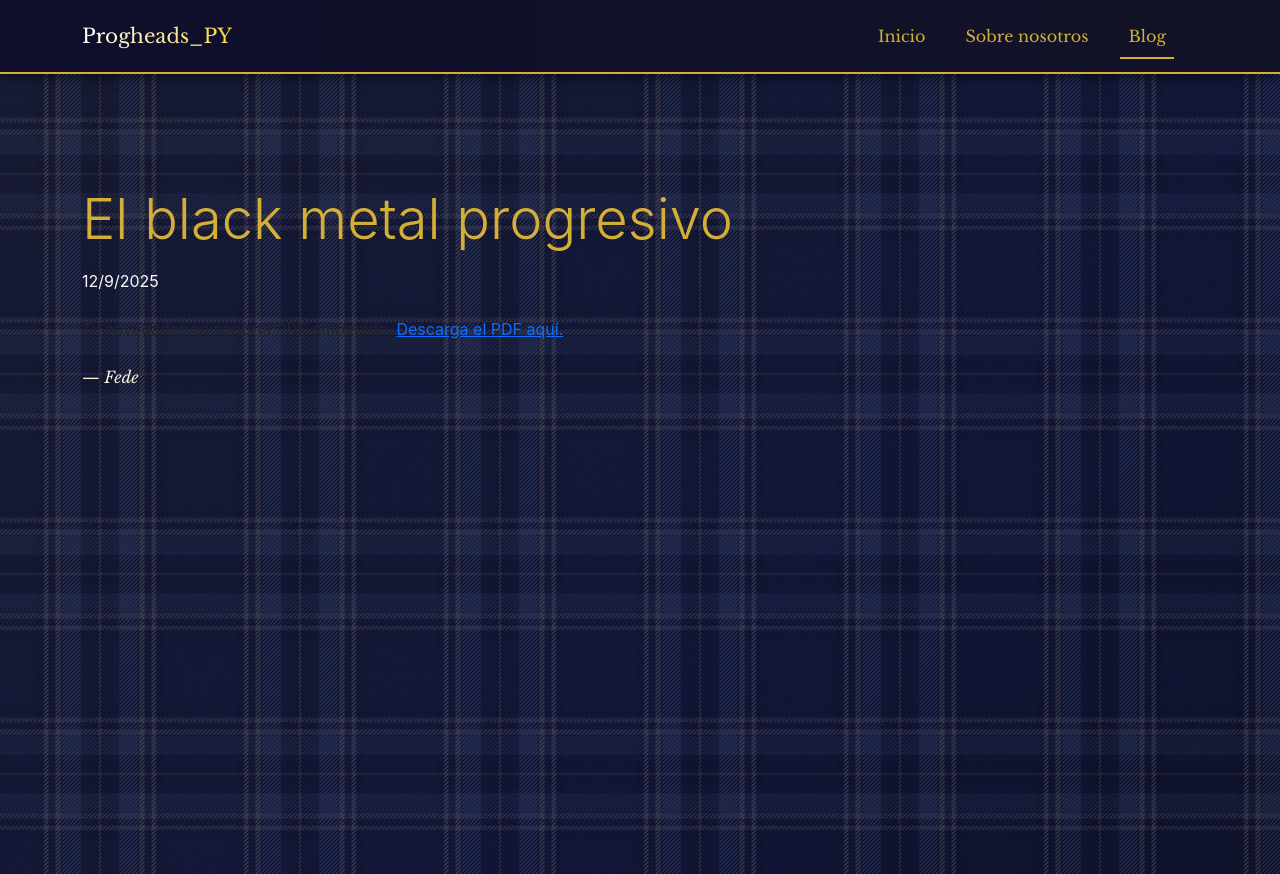
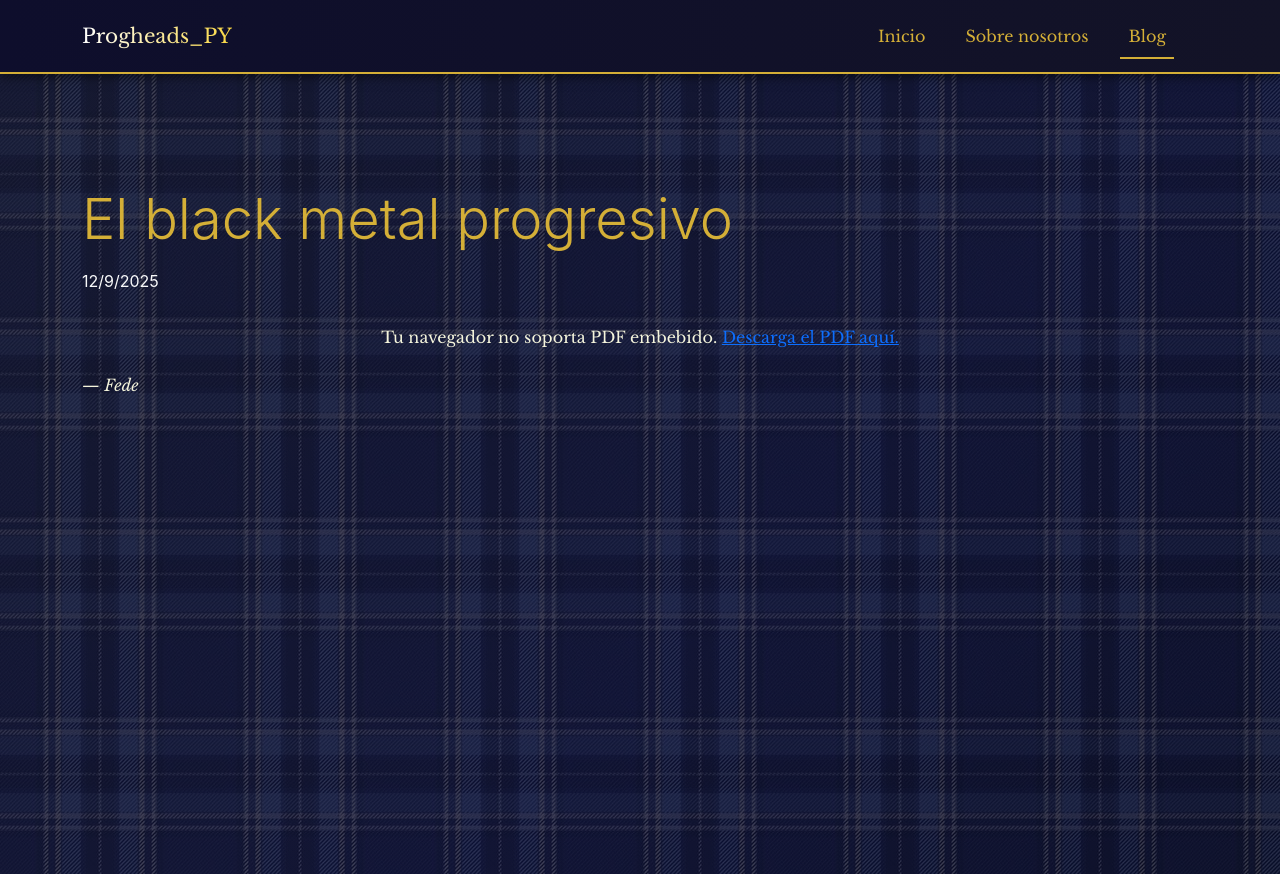
Before and after one commit to Fedebarriosd/progheads, a React (Create React App) app: page /blog/black-metal-progresivo in a window 1280 px wide. Built offline with nearby package versions, Linux system fonts and the light colour scheme.

Commit message:
Fallback del lector embebido de PDF actualizado para mayor legibilidad

```diff
--- a/src/pages/BlogDetail.jsx
+++ b/src/pages/BlogDetail.jsx
@@ -27,7 +27,7 @@ export default function BlogDetail() {
           width="100%"
           height="800px"
         >
-          <p>
+          <p id="fallback">
             Tu navegador no soporta PDF embebido.{" "}
             <a href={post.pdfPath} target="_blank" rel="noreferrer">
               Descarga el PDF aquí.
--- a/src/styles/blog.css
+++ b/src/styles/blog.css
@@ -1,3 +1,11 @@
+#fallback {
+    color: #f5f5dc;
+    font-family: 'Libre Baskerville', serif;
+    font-size: 1rem;
+    text-align: center;
+    margin-top: 2rem;
+}
+
 .post-signature {
     font-style: italic;
     color: #f5f5dc;
```
